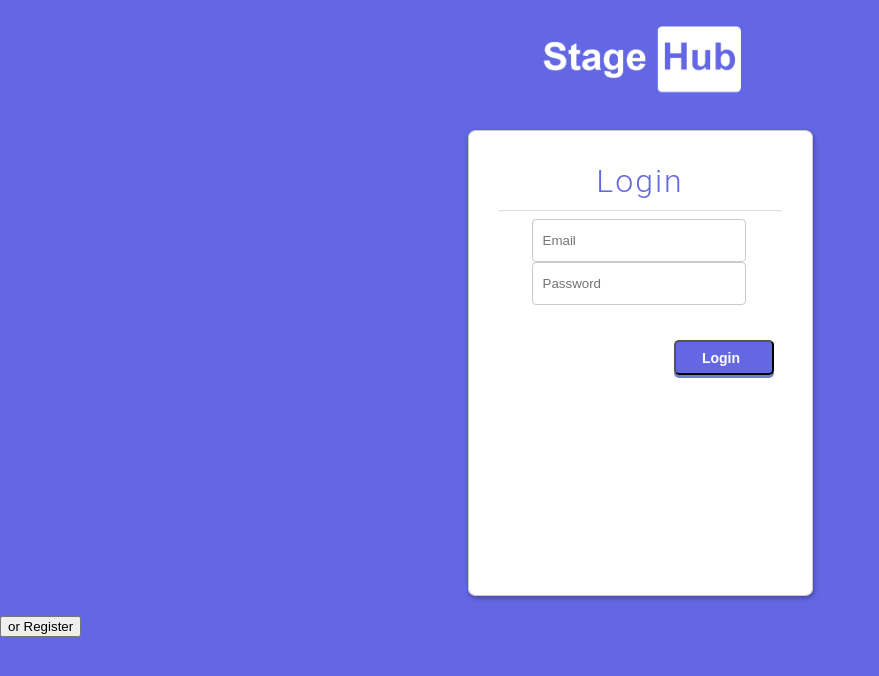
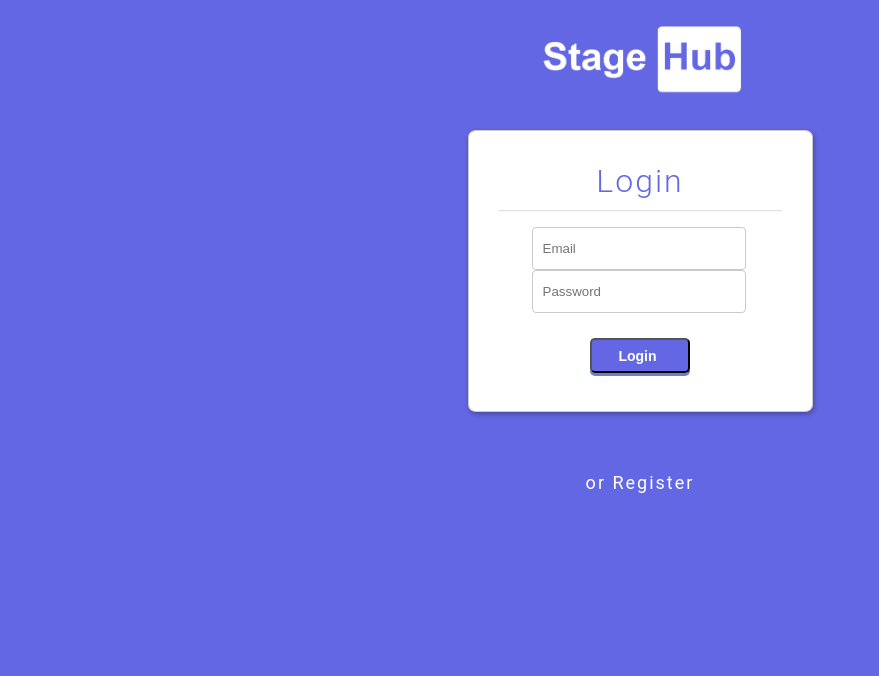
Before and after one commit to Larsluph/StageHub, a PHP site: page /Login_page.html in a window 1280 px wide. Shown: the top 676 px of the page, without its empty margins (0-879 px from the left). Run offline with PHP 8.4, Linux system fonts and the light colour scheme.

Commit message:
Update Login and Register HTML / CSS

```diff
--- a/www/Login_page.html
+++ b/www/Login_page.html
@@ -8,17 +8,17 @@
     </head>
     <body>
         <img id="logo-header" src ="StageHub logo fort bleu.png">
-    <div class="testbox">
+    <div class="testbox-login">
     <h1>Login</h1>
 
     <form action="/">
         <hr>
-            <input type="textRegister" name="name" id="name" placeholder="Email" required/>
+            <input type="textlogin" name="name" id="name" placeholder="Email" required/>
             <input type="password" name="name" id="name" placeholder="Password" required/>
             <button href="#" class="button-login">Login</button>
     </form>
     </div>
-    <button class="button-toRegister" type="button">
+    <button class="button-toregister" type="button">
         or Register
       </button>
     </body>
--- a/www/Register_page.html
+++ b/www/Register_page.html
@@ -8,7 +8,7 @@
     </head>
     <body>
         <img id="logo-header" src ="StageHub logo fort bleu.png">
-    <div class="testbox">
+    <div class="testbox-register">
     <h1>Registration</h1>
 
     <form action="/">
@@ -23,6 +23,7 @@
             <input type="textRegister" name="name" id="name" placeholder="Email" required/>
             <input type="textRegister" name="name" id="name" placeholder="Name" required/>
             <input type="password" name="name" id="name" placeholder="Password" required/>
+            <input type="password" name="name" id="name" placeholder="Comfirm password" required/>
             <div class="gender">
                 <input type="radio" value="None" id="male" name="gender" checked/>
                 <label for="male" class="radio" chec>Male</label>
--- a/www/style.css
+++ b/www/style.css
@@ -158,7 +158,7 @@ html {
     background-color: #2b31d9bb;
 }
 
-.testbox {
+.testbox-register {
     margin: 20px auto;
     width: 343px;
     height: 464px;
@@ -232,9 +232,10 @@ input[type=radio]:checked + label:after {
 hr{
     color: rgb(63,72,204);
     opacity: 0.3;
+    margin-bottom: 15px;
 }
 
-input[type=textRegister],input[type=password]{
+input[type=textRegister],input[type=password],input[type=password]{
     width: 200px;
     height: 39px;
     border-radius: 4px;
@@ -244,13 +245,10 @@ input[type=textRegister],input[type=password]{
     padding-left: 10px;
 }
 
-input[type=password]{
-    margin-bottom: 25px;
-}
-
 .gender {
     margin-left: 0px;
-    margin-bottom: 30px;
+    margin-bottom: 20px;
+    margin-top: 20px;
 }
 
 .accounttype{
@@ -322,9 +320,9 @@ input[type=password]{
     font-weight: 600;
     color: #ffffff;
     padding: 0px 25px 0px 20px;
-    margin: 10px 8px 20px 0px;
-    display: inline-block;
-    float: right;
+    margin-left: auto;
+    margin-right: auto;
+    margin-top: 25px;
     text-decoration: none;
     width: 100px; height: 35px;
     -webkit-border-radius: 5px;
@@ -335,8 +333,7 @@ input[type=password]{
     -moz-box-shadow: 0 3px rgba(58,87,175,.75);
     box-shadow: 0 3px rgba(58,87,175,.75);
     transition: all 0.1s linear 0s;
-    top: 0px;
-    position: relative;
+    display: block;
 }
 
 .button-login:hover {
@@ -346,3 +343,62 @@ input[type=password]{
     -moz-box-shadow: none;
     box-shadow: none;
 }
+
+.testbox-login {
+    margin: 20px auto;
+    width: 343px;
+    height: 280px;
+    -webkit-border-radius: 8px/7px;
+    -moz-border-radius: 8px/7px;
+    border-radius: 8px/7px;
+    background-color: #ffffff;
+    -webkit-box-shadow: 1px 2px 5px rgba(0,0,0,.31);
+    -moz-box-shadow: 1px 2px 5px rgba(0,0,0,.31);
+    box-shadow: 1px 2px 5px rgba(0,0,0,.31);
+    border: solid 1px #cbc9c9;
+    font-family: "Roboto", sans-serif;
+    letter-spacing: 2px;
+    font-size: 14px;
+}
+
+.button-toregister {
+    height: 100px;
+    display: block;
+    margin-left: auto;
+    margin-right: auto;
+    margin-top: 5px;
+    border-radius: 5px;
+    float: center;
+    border: 0;
+    padding: 0 10px;
+    font-size: 20px;
+    font-family: "Roboto", sans-serif;
+    text-align: center;
+    font-size: 18px;
+    color: rgb(255, 255, 255);
+    border-radius: 10px;
+    background-color: rgba(255, 255, 255, 0);
+    transition: 0.5s;
+    letter-spacing: 2px;
+}
+
+.button-toregister:hover {
+    color: rgb(255, 255, 255);
+    background-color: rgba(255, 255, 255, 0);
+    text-decoration: underline rgb(255, 255, 255);
+}
+
+hr{
+    color: rgb(63,72,204);
+    opacity: 0.3;
+}
+
+input[type=textlogin],input[type=password]{
+    width: 200px;
+    height: 39px;
+    border-radius: 4px;
+    background-color: #fff;
+    border: solid 1px #cbc9c9;
+    margin-left: 33px;
+    padding-left: 10px;
+}
```
